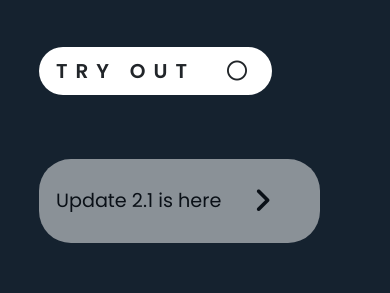
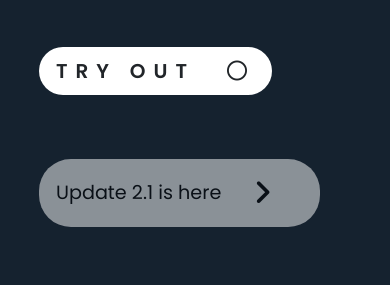
Before and after one commit to JHAhmed/ArchiDex, a plain HTML site: page index.html in a window 390 px wide. Shown: the part 356-649 px from the top of the page. Drawn offline with nearby package versions, Linux system fonts and the light colour scheme.

Commit message:
updated-for-mobile-devices

```diff
--- a/css/master.css
+++ b/css/master.css
@@ -116,4 +116,8 @@ body {
   .right-arrow {
     margin: 2rem;
   }
+
+  .update-button {
+    padding: 0rem 1rem;
+  }
 }
```
